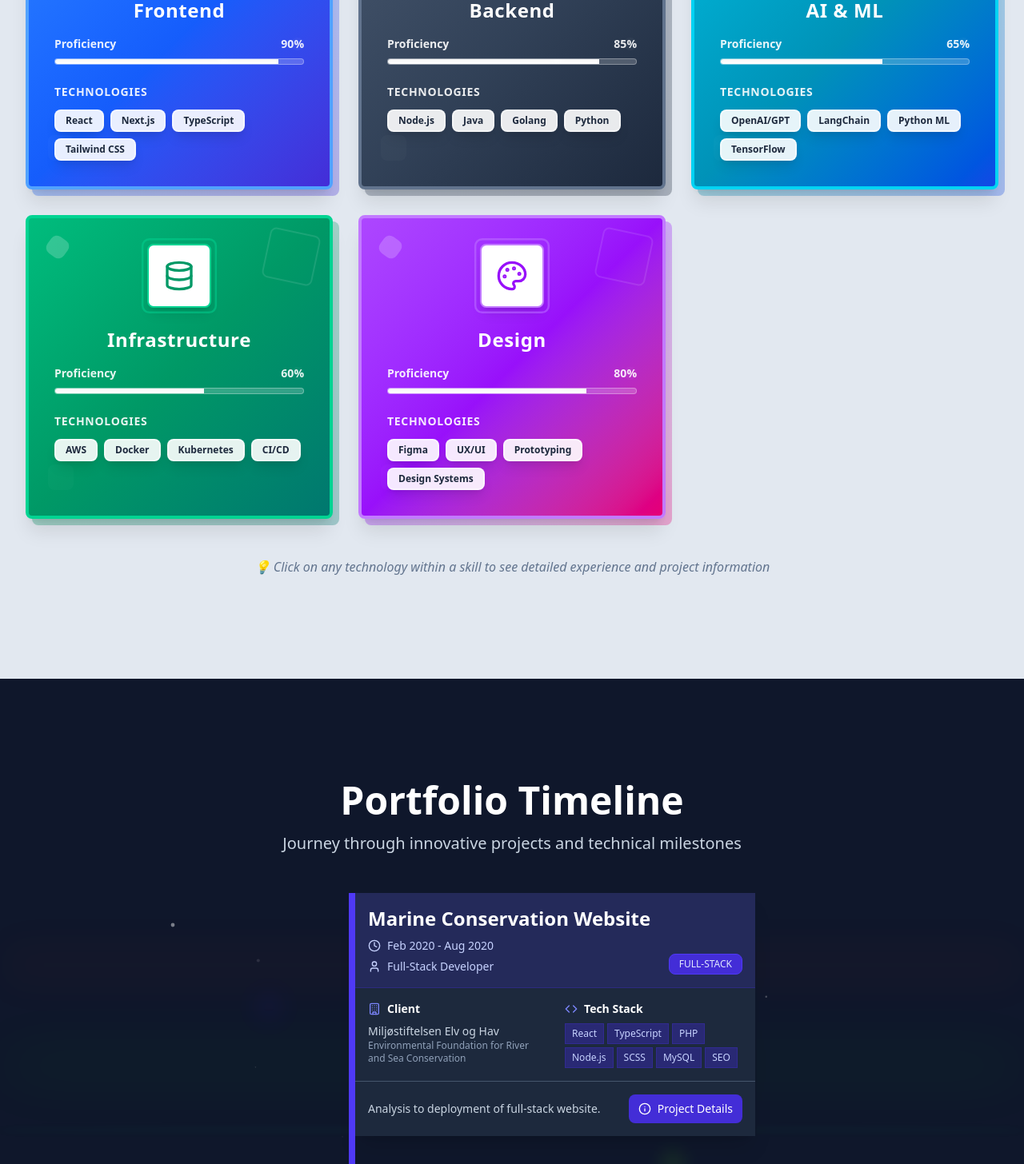
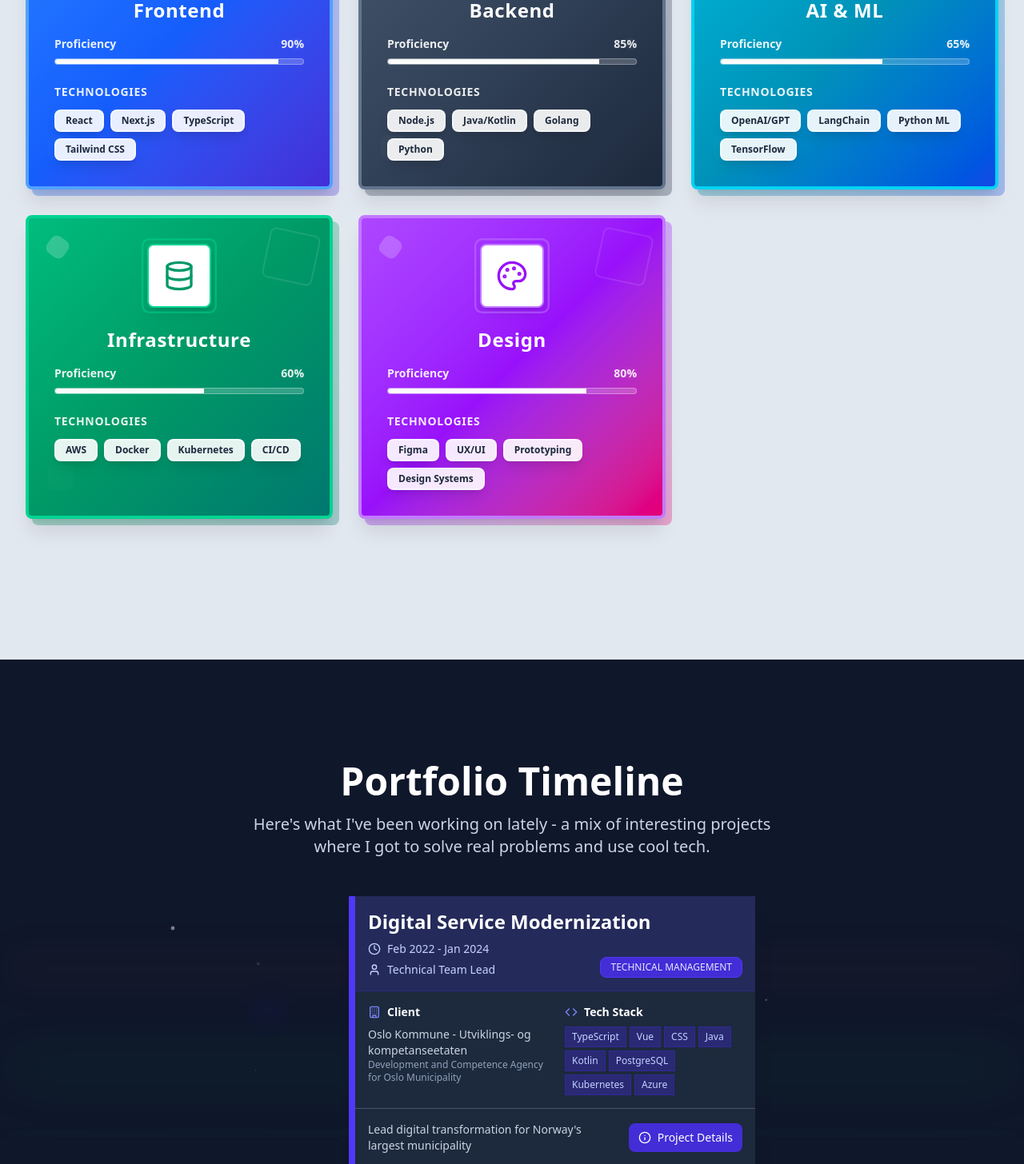
Before and after one commit to vaarvik/johann-no, a Next.js app: page / in a window 1280 px wide. Shown: the part 2080-3536 px from the top of the page at 80% size. Built offline with nearby package versions, Linux system fonts and the light colour scheme; a web font is replaced by a local one.

Commit message:
Remove some content that is yet to come

```diff
--- a/components/home/home-experience.tsx
+++ b/components/home/home-experience.tsx
@@ -3,7 +3,6 @@
 import { motion } from "framer-motion"
 import { Brain, Code, Database, Loader2, Palette, Server, Terminal } from "lucide-react"
 import { useEffect, useState } from "react"
-import { WithPopover } from "../ui/popover"
 import { YearCounter } from "../ui/year-counter/year-counter"
 
 const skills = [
@@ -32,7 +31,7 @@ const skills = [
     iconColor: "text-slate-700",
     technologies: [
       { name: "Node.js", experience: "5+ years", projects: 20, },
-      { name: "Java", experience: "6+ years", projects: 25, },
+      { name: "Java/Kotlin", experience: "6+ years", projects: 25, },
       { name: "Golang", experience: "2+ years", projects: 6, },
       { name: "Python", experience: "3+ years", projects: 8, }
     ]
@@ -351,28 +350,29 @@ export default function HomeExperience() {
                         </h4>
                         <div className="flex flex-wrap gap-1 sm:gap-2">
                           {skill.technologies.map(tech => (
-                            <WithPopover
-                              className="max-w-[200px]"
+                            // <WithPopover
+                            //   className="max-w-[200px]"
+                            //   key={`${skill.name}-${tech.name}`}
+                            //   content={(
+                            //     <div className="space-y-1">
+                            //       <h4 className="text-sm font-semibold text-slate-800">{tech.name}</h4>
+                            //       <div className="flex justify-between items-center text-xs">
+                            //         <span className="text-slate-700">{tech.experience}</span>
+                            //         <span className="text-slate-700">{tech.projects}+ projects</span>
+                            //       </div>
+                            //     </div>
+                            //   )}
+                            // >
+
+                            <motion.button
                               key={`${skill.name}-${tech.name}`}
-                              content={(
-                                <div className="space-y-1">
-                                  <h4 className="text-sm font-semibold text-slate-800">{tech.name}</h4>
-                                  <div className="flex justify-between items-center text-xs">
-                                    <span className="text-slate-700">{tech.experience}</span>
-                                    <span className="text-slate-700">{tech.projects}+ projects</span>
-                                  </div>
-                                </div>
-                              )}
+                              className="inline-flex items-center px-2 py-1 sm:px-3 sm:py-1 text-xs font-semibold bg-white/90 text-slate-800 hover:bg-white transition-all duration-200 border-2 border-white/50 hover:border-white shadow-lg hover:shadow-xl transform hover:scale-105 rounded-md"
+                              whileHover={{ y: -2 }}
+                              whileTap={{ scale: 0.95 }}
                             >
-
-                              <motion.button
-                                className="inline-flex items-center px-2 py-1 sm:px-3 sm:py-1 text-xs font-semibold bg-white/90 text-slate-800 hover:bg-white cursor-pointer transition-all duration-200 border-2 border-white/50 hover:border-white shadow-lg hover:shadow-xl transform hover:scale-105 rounded-md"
-                                whileHover={{ y: -2 }}
-                                whileTap={{ scale: 0.95 }}
-                              >
-                                {tech.name}
-                              </motion.button>
-                            </WithPopover>
+                              {tech.name}
+                            </motion.button>
+                            // </WithPopover>
                           ))}
                         </div>
                       </div>
@@ -392,7 +392,7 @@ export default function HomeExperience() {
             ))}
           </div>
 
-          <motion.div
+          {/* <motion.div
             className="text-center"
             initial={{ opacity: 0, y: 20 }}
             whileInView={{ opacity: 1, y: 0 }}
@@ -402,7 +402,7 @@ export default function HomeExperience() {
             <p className="text-sm sm:text-base text-slate-500 italic px-4">
               {isMobile ? "💡 Tap any technology for details" : "💡 Click on any technology within a skill to see detailed experience and project information"}
             </p>
-          </motion.div>
+          </motion.div> */}
         </div>
       </div>
     </section>
--- a/components/home/home-portfolio/home-portfolio.tsx
+++ b/components/home/home-portfolio/home-portfolio.tsx
@@ -5,33 +5,35 @@ import Timeline from "@/components/ui/timeline/timeline"
 import { useMobile } from "@/lib/hooks/use-mobile"
 import HomePortfolioItem from "./components/home-portfolio-item"
 
-const portfolioData: HomePortfolioItemData[] = [{
-  id: "1",
-  title: "Marine Conservation Website",
-  dateRange: "Feb 2020 - Aug 2020",
-  role: "Full-Stack Developer",
-  badge: "FULL-STACK",
-  client: {
-    name: "Miljøstiftelsen Elv og Hav",
-    description: "Environmental Foundation for River and Sea Conservation",
-  },
-  techStack: ["React", "TypeScript", "PHP", "Node.js", "SCSS", "MySQL", "SEO"],
-  overview: "After his bachelor thesis at Miljøstiftelsen Elv og Hav, the foundation wanted to continue the collaboration with Johann. Therefore they asked him to build their first website, which he delivered as a complete solution using PHP and React, with a focus on SEO and microdata.",
-  mission: "Analysis to deployment of full-stack website.",
-}, {
-  id: "2",
-  title: "Agency Web Projects",
-  dateRange: "Aug 2020 - Feb 2022",
-  role: "Full-Stack Developer",
-  badge: "FULL-STACK",
-  client: {
-    name: "Headspin",
-    description: "Communications and Digital Strategy Agency",
-  },
-  techStack: ["React", "TypeScript", "PHP", "Node.js", "SCSS", "MySQL", "SEO"],
-  overview: "Johann developed full-scale websites for clients like Aker BP and IFE. His role involved creating custom React components, building backend in PHP, and ensuring all projects adhered to WCAG and SEO standards.",
-  mission: "End-to-end web solutions for leading Norwegian companies",
-}, {
+const portfolioData: HomePortfolioItemData[] = [
+//   {
+//   id: "1",
+//   title: "Marine Conservation Website",
+//   dateRange: "Feb 2020 - Aug 2020",
+//   role: "Full-Stack Developer",
+//   badge: "FULL-STACK",
+//   client: {
+//     name: "Miljøstiftelsen Elv og Hav",
+//     description: "Environmental Foundation for River and Sea Conservation",
+//   },
+//   techStack: ["React", "TypeScript", "PHP", "Node.js", "SCSS", "MySQL", "SEO"],
+//   overview: "After his bachelor thesis at Miljøstiftelsen Elv og Hav, the foundation wanted to continue the collaboration with Johann. Therefore they asked him to build their first website, which he delivered as a complete solution using PHP and React, with a focus on SEO and microdata.",
+//   mission: "Analysis to deployment of full-stack website.",
+// }, {
+//   id: "2",
+//   title: "Agency Web Projects",
+//   dateRange: "Aug 2020 - Feb 2022",
+//   role: "Full-Stack Developer",
+//   badge: "FULL-STACK",
+//   client: {
+//     name: "Headspin",
+//     description: "Communications and Digital Strategy Agency",
+//   },
+//   techStack: ["React", "TypeScript", "PHP", "Node.js", "SCSS", "MySQL", "SEO"],
+//   overview: "Johann developed full-scale websites for clients like Aker BP and IFE. His role involved creating custom React components, building backend in PHP, and ensuring all projects adhered to WCAG and SEO standards.",
+//   mission: "End-to-end web solutions for leading Norwegian companies",
+// },
+  {
     id: "3",
     title: "Digital Service Modernization",
     dateRange: "Feb 2022 - Jan 2024",
@@ -41,14 +43,15 @@ const portfolioData: HomePortfolioItemData[] = [{
       name: "Oslo Kommune - Utviklings- og kompetanseetaten",
       description: "Development and Competence Agency for Oslo Municipality",
     },
-  techStack: ["TypeScript", "Vue", "Java", "Kotlin", "PostgreSQL", "Kubernetes", "Azure"],
+    techStack: ["TypeScript", "Vue", "CSS", "Java", "Kotlin", "PostgreSQL", "Kubernetes", "Azure"],
     overview: "As Technical Team Lead (12-18 engineers), Johann led a NOK 35-40M modernization initiative at Oslo kommune, Norway's largest municipality. He led a large-scale data migration (100+ TB) from Oracle to PostgreSQL, including a new document storage system with MinIO, and restructured communication across 250+ microservices using Kafka and AMQ. His team rewrote legacy services from Scala to Java/Kotlin and transitioned critical monoliths to microservices — ensuring stability for payroll, HR, healthcare and other essential systems serving over 53,000 employees.",
     mission: "Lead digital transformation for Norway's largest municipality",
-}, {
+  },
+  {
     id: "4",
     title: "Foster Care Recruitment System",
     dateRange: "Jan 2024 - Mar 2024",
-  role: "Project Manager & Frontend Developer",
+    role: "Project & Frontend Lead",
     badge: "TECHNICAL MANAGEMENT",
     client: {
       name: "Bufdir",
@@ -57,7 +60,8 @@ const portfolioData: HomePortfolioItemData[] = [{
     techStack: ["TypeScript", "C#", "Dynamics 365", "Azure", "MSSQL"],
     overview: "Johann was brought in to complete a time-sensitive Dynamics 365 rollout for Bufdir, replacing the foster care recruitment system. The new solution was designed to guide families through the full recruitment process and included data migration from the legacy system. He managed the project to stay on track with timeline and budget goals, while also overseeing custom frontend development using TypeScript.",
     mission: "Replace and modernize Norway's national foster care CRM system",
-}, {
+  },
+  {
     id: "5",
     title: "Air Traffic Workforce Platform",
     dateRange: "Mar 2024 - Dec 2024",
@@ -67,10 +71,11 @@ const portfolioData: HomePortfolioItemData[] = [{
       name: "Avinor",
       description: "National provider of airports and air navigation services in Norway",
     },
-  techStack: ["TypeScript", "React", "Next.js", "Node.js", "Azure", "PostgreSQL", "AI"],
+    techStack: ["TypeScript", "React", "Next.js", "SCSS", "Node.js", "Azure", "PostgreSQL", "AI"],
     overview: "Horizon is Avinor’s system for planning air traffic controller shifts using AI, based on legal rules, staffing data, and employee preferences. Johann was brought in as tech lead for his business insight and TypeScript expertise. He led the rewrite from Angular to React/Next.js, built core modules like vacation planning, and created a shared UI component library for consistent design in Avinor Flysikring. He was also responsible for defining Avinor's future approach to product team collaboration and development practices, establishing a foundation for how teams work across the organization.",
     mission: "Redesign and modernize workforce planning tools for Norwegian air traffic services"
-}, {
+  },
+  {
     id: "6",
     title: "Startup Product Development & UX Design",
     dateRange: "Jan 2025 - May 2025",
@@ -80,10 +85,11 @@ const portfolioData: HomePortfolioItemData[] = [{
       name: "InfAI & Dobee",
       description: "Two early-stage SaaS companies focused on AI governance and strategic goal management",
     },
-  techStack: ["TypeScript", "React", "Next.js", "Node.js", "PostgreSQL", "Google Cloud", "Figma", "AI"],
+    techStack: ["TypeScript", "React", "Next.js", "SCSS", "Node.js", "PostgreSQL", "Google Cloud", "Figma", "AI"],
     overview: "As an independent consultant, Johann was brought in to quickly design and implement core product architecture for InfAI and Dobee — covering everything from backend infrastructure to design systems. Both projects required a combination of fullstack development and UI/UX skills. He delivered core features such as real-time form handling, file uploads, and frontend architecture in React/Next.js. He also created scalable component libraries, design systems and prototypes in Figma.",
     mission: "Deliver core product foundations and design systems for early-stage SaaS platforms"
-}, {
+  },
+  {
     id: "7",
     title: "Renewable Asset Operations Platform",
     dateRange: "May 2025 - Present",
@@ -93,10 +99,11 @@ const portfolioData: HomePortfolioItemData[] = [{
       name: "Aevy",
       description: "Exciting renewable energy startup focused on AI-driven asset management",
     },
-  techStack: ["TypeScript", "React", "Next.js", "Node.js", "PostgreSQL", "AI", "Figma"],
+    techStack: ["TypeScript", "React", "Next.js", "CSS", "Node.js", "PostgreSQL", "AI", "Figma"],
     overview: "Well, this one is a bit of a secret for now. But I can tell you it's a big one.",
     mission: "Maybe you'll find out soon."
-}]
+  }
+]
 export default function HomePortfolio() {
   const isMobile = useMobile()
 
@@ -106,7 +113,7 @@ export default function HomePortfolio() {
         <div className="pt-32 text-center">
           <h2 className="text-5xl font-bold text-white mb-4">Portfolio Timeline</h2>
           <p className="text-xl text-slate-300 max-w-2xl mx-auto">
-            Journey through innovative projects and technical milestones
+            Here's what I've been working on lately - a mix of interesting projects where I got to solve real problems and use cool tech.
           </p>
         </div>
       </div>
--- a/components/ui/tooltip.tsx
+++ b/components/ui/tooltip.tsx
@@ -74,7 +74,7 @@ function WithTooltip({ children, enabled = true, content, className, arrowClassN
     return <>{children}</>
 
   if (typeof content === "string") {
-    content = <Paragraph className="max-w-[350px] whitespace-normal break-words" as="div">{content}</Paragraph>
+    content = <Paragraph className="max-w-[250px] whitespace-normal break-words" as="div">{content}</Paragraph>
   }
 
   return (
```
Also changed, not shown: components/how-it-was-made/how-it-was-made.tsx (+37 -26 lines). Lines whose indentation alone changed are shown as unchanged.
